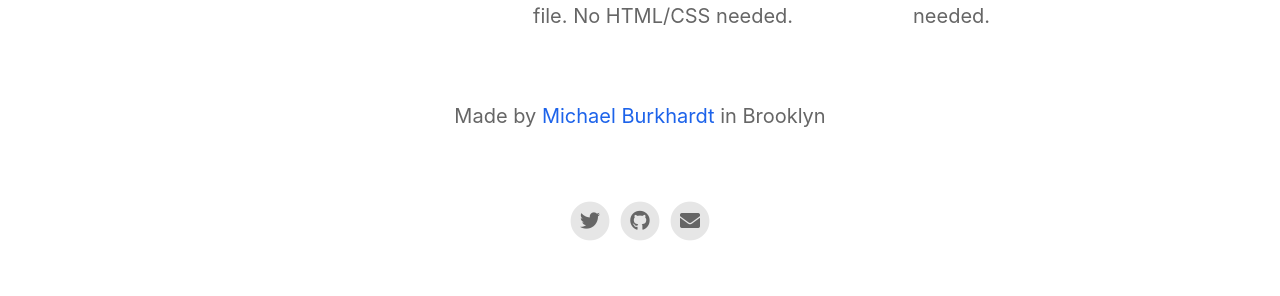
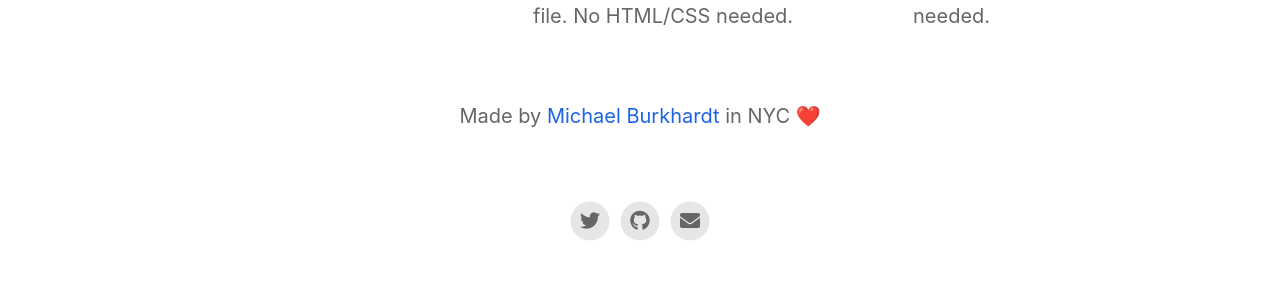
Before and after one commit to getRubyApp/Old-Website, a Jekyll site: the page built from index.html, in a window 1280 px wide. Shown: the part 1623-1919 px from the top of the page. Built offline with Jekyll 4.4.1, drawn with Linux system fonts in a browser that asks for light colours; nearby versions of some CDN libraries.

Commit message:
Update _config.yml

```diff
--- a/_config.yml
+++ b/_config.yml
@@ -22,7 +22,7 @@ enable_smart_app_banner                   : true
 # Information About Yourself
 your_name                                 : Michael Burkhardt
 your_link                                 : https://mburkhardt.dev
-your_city                                 : Brooklyn
+your_city                                 : NYC ❤️
 email_address                             : contact@mburkhardt.dev
 facebook_username                         :
 instagram_username                        :
```
